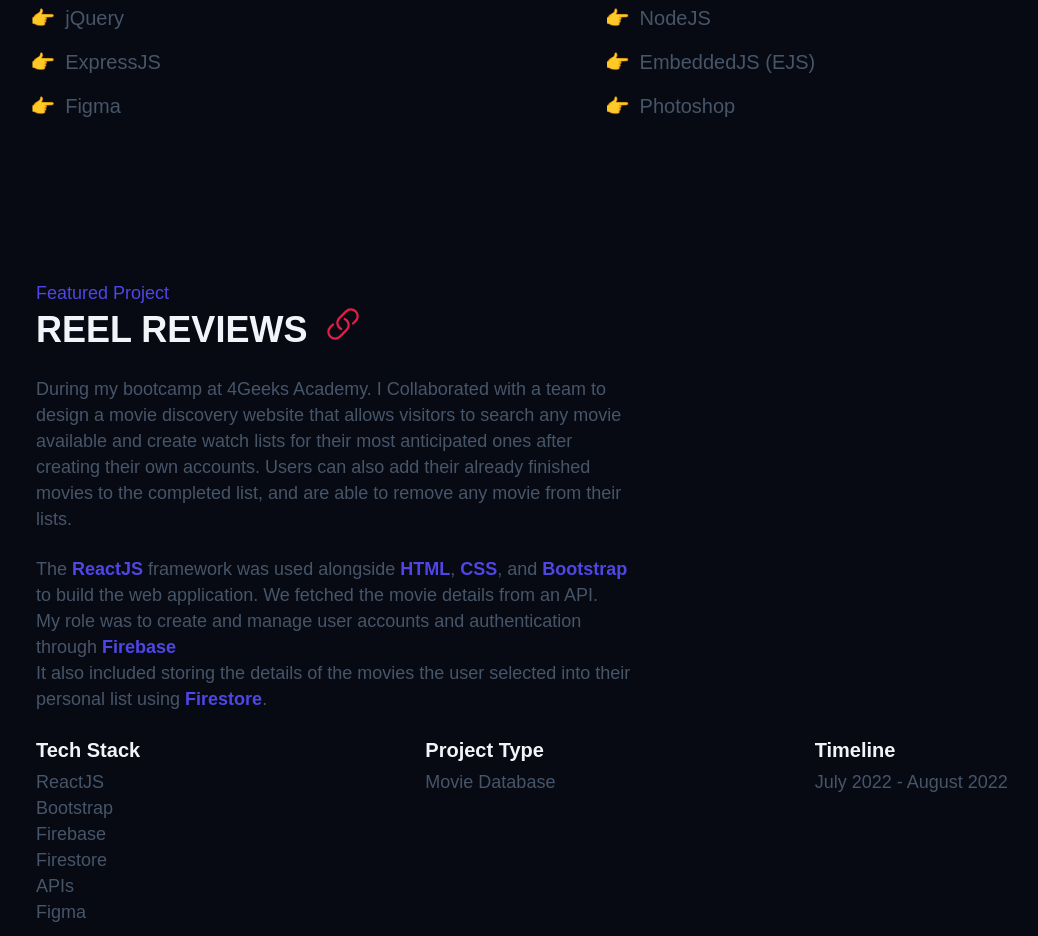
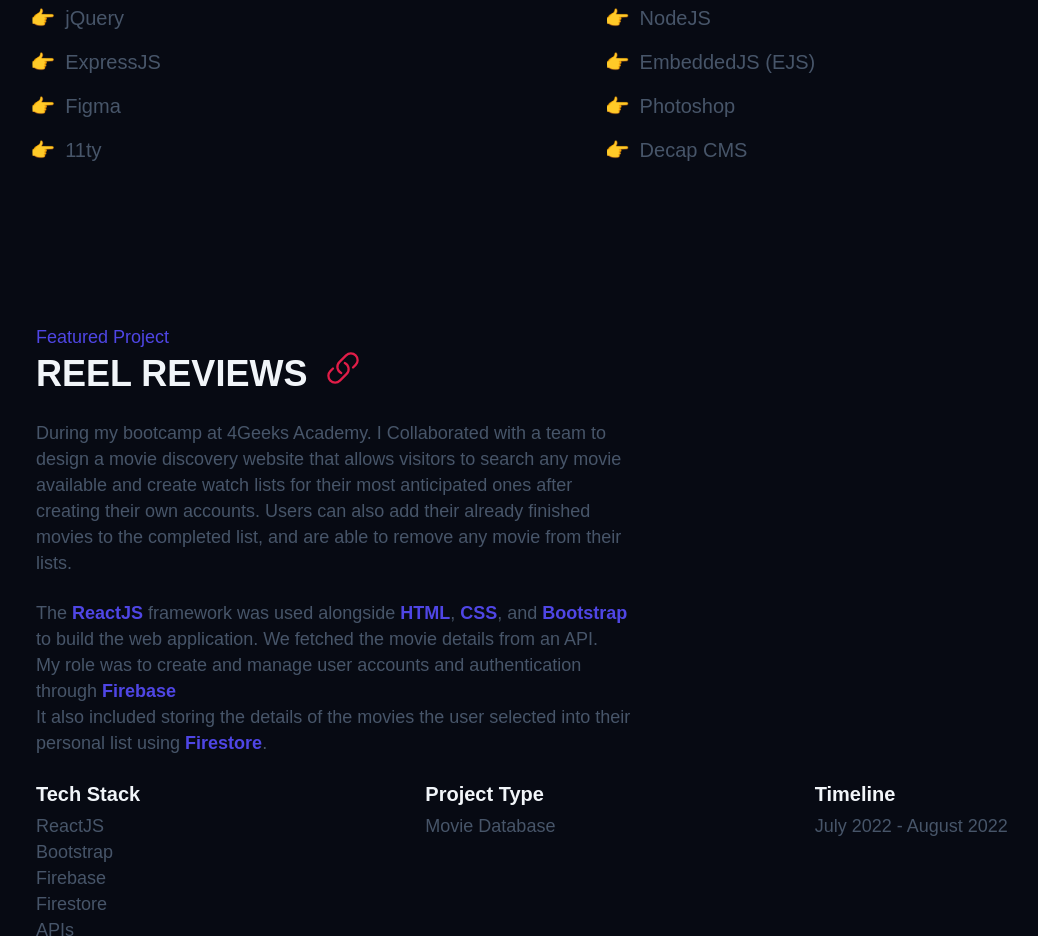
Before and after one commit to Franzley/portfolio_v3, a website built with Vite: page index.html in a window 1280 px wide. Shown: the part 1460-2396 px from the top of the page, without its empty margins (28-1066 px from the left). Built offline with nearby package versions, Linux system fonts and the light colour scheme; a web font is replaced by a local one.

Commit message:
added new tech

```diff
--- a/index.html
+++ b/index.html
@@ -137,6 +137,8 @@
           <li class="about-list">EmbeddedJS (EJS)</li>
           <li class="about-list">Figma</li>
           <li class="about-list">Photoshop</li>
+          <li class="about-list">11ty</li>
+          <li class="about-list">Decap CMS</li>
         </ul>
       </div>
     </section>
```
